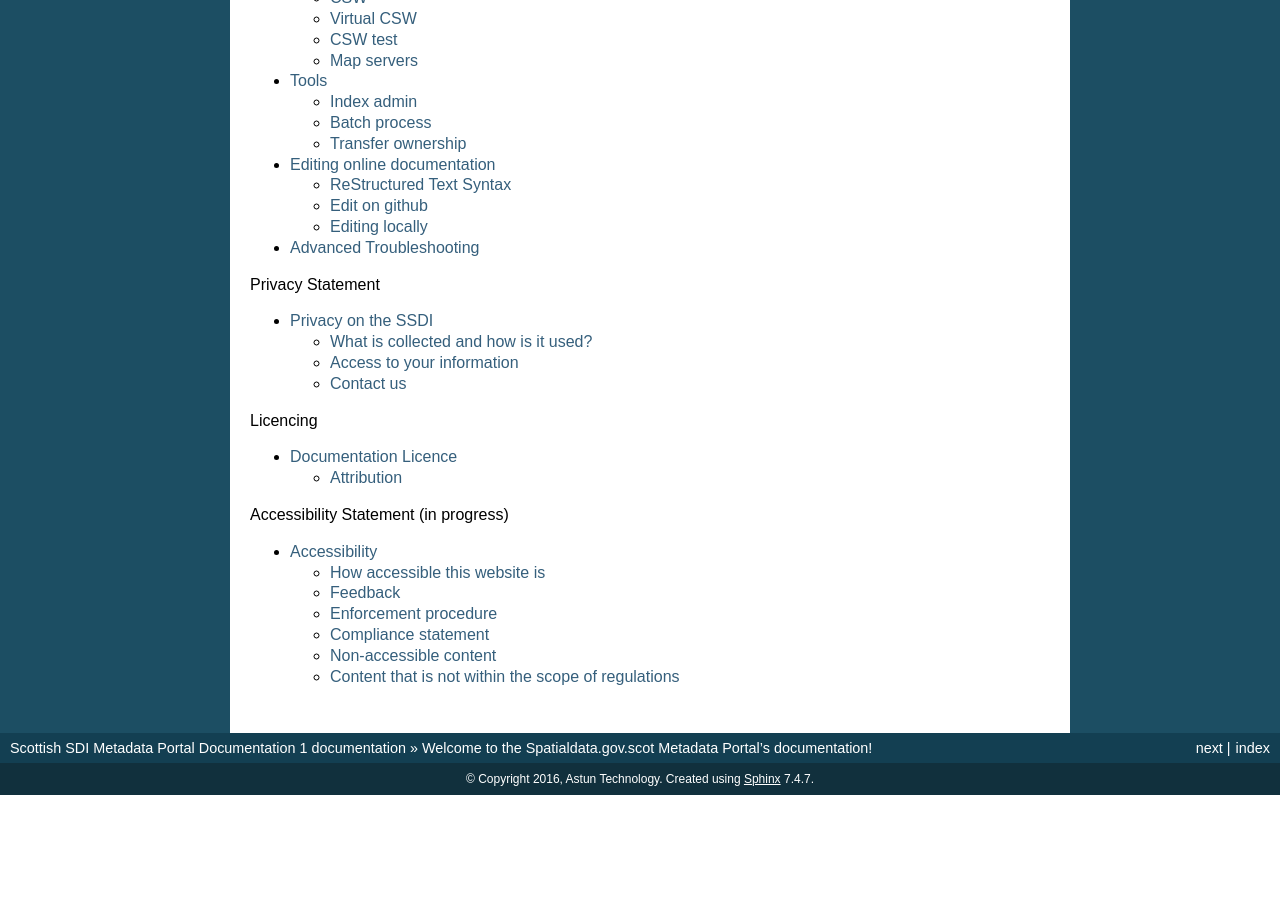
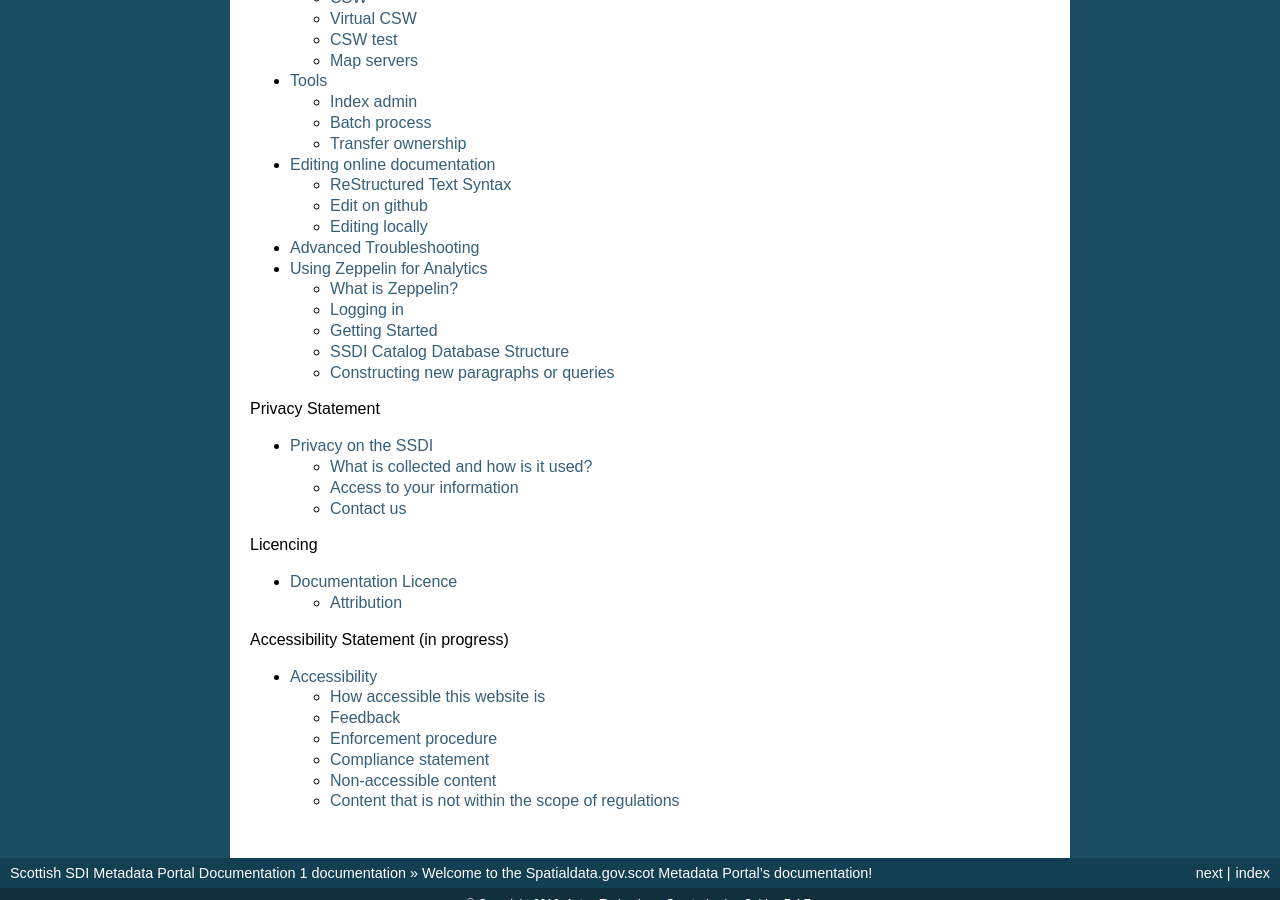
Before and after one commit to AstunTechnology/ssdidocs, a Sphinx documentation site: the page built from docs/index.rst, in a window 1280 px wide and 900 px high, scrolled down 2848 px. Built offline with Sphinx 7.4.7, drawn with Linux system fonts in a browser that asks for light colours; before the commit the page ends 3643 px from its top, so only the background shows below that; some of the changed lines change nothing that is shown.

Commit message:
Added a page on using zeppelin and writing database queries

```diff
--- a/docs/index.rst
+++ b/docs/index.rst
@@ -34,6 +34,7 @@
    :caption: Admin Documentation
 
    ssdi_adminguidance
+   ssdi_adminguidance_zeppelin
 
 .. _privacy:
 .. toctree::
--- /dev/null
+++ b/docs/ssdi_adminguidance_zeppelin.rst
@@ -0,0 +1,124 @@
+Using Zeppelin for Analytics
+============================
+
+What is Zeppelin?
+-----------------
+
+`Apache Zeppelin <https://zeppelin.apache.org/>`__ is a user-configurable data dashboard that connects to the back-end PostgreSQL database where the SSDI Metadata records are stored. It allows catalogue adminstrators to query the metadata alongside the other data stored in the database, using standard Structured Query Language (SQL). A read-only user is used for the database connection to ensure that the data cannot be edited or deleted.
+
+Logging in
+----------
+
+It can be accessed by clicking the link **Analytics (admin only)** in the SSDI catalogue, and will open in a new tab. To log in (this must be done separately to the SSDI catalogue), click the **Login** buttin in the top right and use your catalogue username and password.
+
+Once you have logged in, click the **SSDI Analytics** link on the left.
+
+Getting Started
+---------------
+
+Zeppelin notebooks comprise a series of **paragraphs** with the following elements:
+
+* An optional title
+* Buttons to run or refresh the query, hide visual elements, and more configuration options
+* The SQL statement, otherwise known as the **editor** (this may be hidden)
+* An optional dynamic entry form such as a dropdown list or text box
+* A set of charting options, such as table, bar graph or piechart, along with data download options
+* The results, otherwise known as the **output**
+
+SSDI Catalog Database Structure
+-------------------------------
+
+There are three schemas in the SSDI database. To refer to a table, view (saved query) or function in any schema other than the public one, it is necessary to use the form **schema.object**.
+
+audit
+#####
+
+This holds the functions and tables required for the audit history plugin. The **logged_actions** table holds the actual audit history.
+
+custom
+######
+
+Holds any custom functions or views (database queries) added to the core GeoNetwork database.
+
+The key views are:
+
+* **metadata_xml**: this is a copy of the main metadata table in the public schema, with the difference that the **data_xml** column contains the actual stored metadata in xml format rather than as a blob. This allows xpath functionality to be used, so that the metadata itself can be queried.
+* **all_records**: this is a simplified conversion of the actual metadata into database columns. It is not all-encompassing as the xml structure doesn't map exactly to a flat table format.
+
+If **all_records** does not include the necessary information, it is possible to update it, but this must be done in the PostgreSQL database itself, not in zeppelin.
+
+Other views have been created to simplify the SQL used in the zeppelin paragraphs.
+
+public
+######
+
+This holds the core GeoNetwork tables. The key tables are:
+
+* **metadata**: holds the actual metadata records along with ownership, schema, changedate and harvesting information (amongst other things)
+* **groups**: lists the groups
+* **users**: lists the users
+
+Relationships between tables are done with id fields. The naming convention is to name the column **id** in the primary table, and **tableid** in the secondary table. So for example, the **usergroups** table that contains information on which users are members of which groups has the following columns:
+
+* userid: the id from the user table
+* groupid: the id from the group table
+* profile: the user's profile within the given group
+
+Some tables also have translation tables, which have a **des** suffix. This contains the display name for the given object in the different languages that GeoNetwork supports. Again, the id field is used to link the primary table to the translation table, but the naming convention is not always consistent. As an example, the groupsdes table which shows the display name for groups has the following columns:
+
+* iddes: the id from the group table
+* langid: the language shortcode
+* label: the display name in the given language
+
+See below on how to use zeppelin to understand the tables in order to build your own queries.
+
+Constructing new paragraphs or queries
+--------------------------------------
+
+So it's possible to construct new queries, the following paragraphs can be used to understand the structure of the database and tables:
+
+* **Get tables in public, custom and audit schemas** : This lists the tables and views in the audit, custom and public schemas. It is primarily used to get the correct table name for use in the query below.
+* **Find the columns and data types for a given table**: This lists the columns and data types for the table entered into the dynamic text box. Note that this should be entered without a schema prefix.
+
+Basic multi-table queries
+#########################
+
+If you wish to construct a query containing columns from two or more tables or views then the general approach is to use table aliases and joins on the id fields. For example, to construct a query showing usernames, the display name for the groups they belong to, and their profiles in that group, then the following syntax would be used::
+
+	SELECT u.username, s.profile, g.label
+	FROM users u
+	JOIN usergroups s ON u.id=s.userid
+	JOIN groupsdes g ON s.groupid = g.iddes
+	WHERE g.langid = 'eng'
+	ORDER BY username, label, profile;
+
+Queries involving xml
+#####################
+
+To query the stored metadata in custom.metadata_xml it is necessary to use XPath syntax within PostgreSQL. `XPath <https://en.wikipedia.org/wiki/XPath>`__ is a query language for selecting nodes from an XML document. To use it you will need to interrogate the XML of a record, either by viewing it in the XML view when editing, or downloading it as XML and opening it in a text editor. Learning XPath is beyond the scope of this guide, but the above link gives a primer on the syntax.
+
+PostgreSQL has a function called `xpath <https://www.postgresql.org/docs/9.6/functions-xml.html>`__ for interrogating XML. It takes the following parameters:
+
+* **xpath**: the Xpath for the xml element you want
+* **xml**: the xml it should interrogate
+* **nsarray**: an array of namespaces referenced in the XPath query. These are the prefixes before the metadata elements, such as gmd:fileIdentifier or gco:CharacterString. Each namespace in the XPath query needs to have both the prefix and the namespace URI. These can be found in the root element of a metadata record if you view it as XML.
+
+The xpath function returns an array of values. These must be concatenated into a string to use them in queries. The PostgreSQL `array_to_string <https://www.postgresql.org/docs/9.6/functions-array.html>`__ function is used for this. It takes the following parameters:
+
+* **array**: the array to convert
+* **delimiter**: the character used to delimit the array values when converted to a string
+* **null string (optional)**: the optional character used in place of any NULL values found in the array
+
+The following example extracts the uuid and title from the metadata records, using the **data_xml** column from **custom.metadata_xml** as the xml source. If there were multiple titles, they would be separated by commas::
+
+	SELECT uuid, array_to_string
+		(
+			xpath
+			(
+				'/gmd:MD_Metadata/gmd:identificationInfo/gmd:MD_DataIdentification/gmd:citation/gmd:CI_Citation/gmd:title/gco:CharacterString/text()', 	metadata_xml.data_xml,
+				'{{gco,http://www.isotc211.org/2005/gco},{gmd,http://www.isotc211.org/2005/gmd}}'
+			),
+		',')
+	AS title FROM custom.metadata_xml;
+
+(note that the above query will result in some blank rows- these are generally template records)
```
